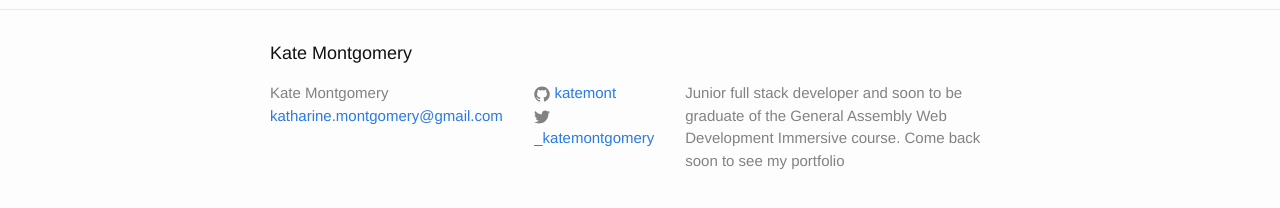
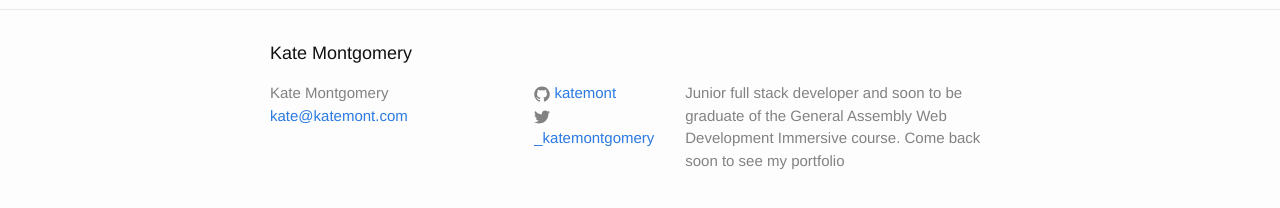
Before and after one commit to katemont/katemont.github.io, a Jekyll site: the page built from index.html, in a window 1280 px wide. Shown: the part 386-594 px from the top of the page. Built offline with Jekyll 4.4.1, drawn with Linux system fonts in a browser that asks for light colours; the list of posts is cut into pages by our own code.

Commit message:
updates config

```diff
--- a/_config.yml
+++ b/_config.yml
@@ -1,9 +1,9 @@
 # Site settings
 title: Kate Montgomery
-email: katharine.montgomery@gmail.com
+email: kate@katemont.com
 description: "Junior full stack developer and soon to be graduate of the General Assembly Web Development Immersive course. Come back soon to see my portfolio"
 baseurl: "" # the subpath of your site, e.g. /blog/
-url: "http://yourdomain.com" # the base hostname & protocol for your site
+url: "http://katemont.com" # the base hostname & protocol for your site
 twitter_username: _katemontgomery
 github_username:  katemont
 
```
